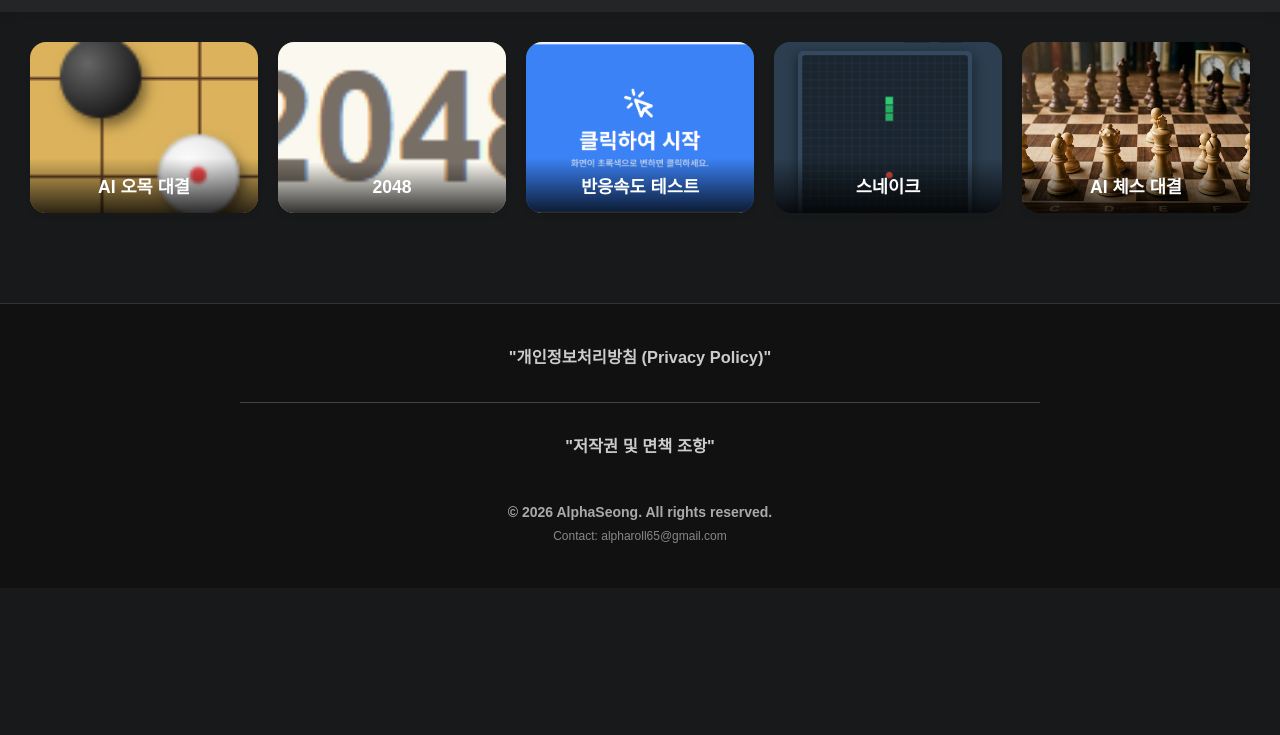
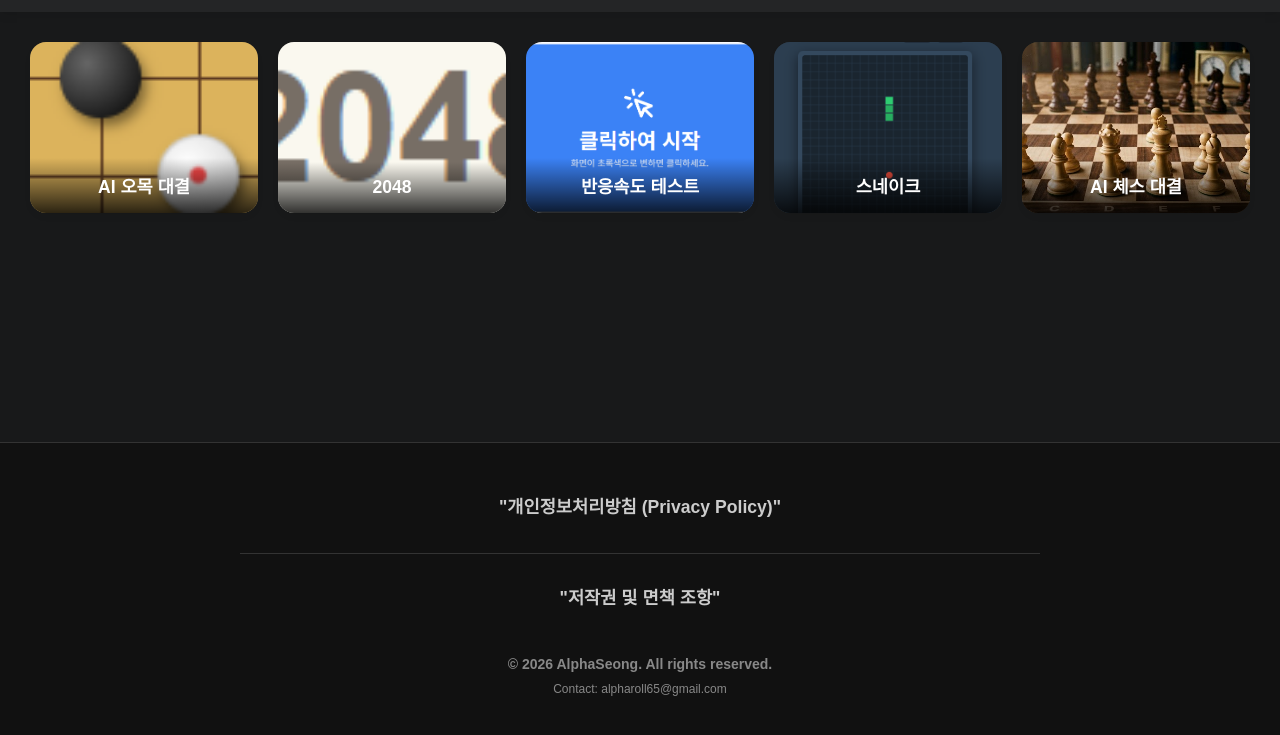
Before and after one commit to GhostSEONG/GhostSEONG, a plain HTML site: page index.html in a window 1280 px wide. Shown: the part 59-794 px from the top of the page. Drawn offline with Linux system fonts and the light colour scheme.

Commit message:
Modify title and enhance footer design
Updated the title and footer styles, and improved comments for clarity.

```diff
--- a/index.html
+++ b/index.html
@@ -3,40 +3,55 @@
 <head>
     <meta charset="UTF-8">
     <meta name="viewport" content="width=device-width, initial-scale=1.0">
-    <script async src="https://pagead2.googlesyndication.com/pagead/js/adsbygoogle.js?client=ca-pub-2608966971494096"
-     crossorigin="anonymous"></script>
-    <title>심심풀이</title>
+    <script async src="https://pagead2.googlesyndication.com/pagead/js/adsbygoogle.js?client=ca-pub-2608966971494096" crossorigin="anonymous"></script>
+    <title>심심풀이 사이트</title>
     <style>
-        /* 다크/라이트 모드 색상 변수 설정 */
+        /* ☀️ 라이트 모드 색상 (기본) */
         :root {
             --bg-color: #f0f2f5;
             --text-color: #1a1a1a;
             --header-bg: #ffffff;
             --card-bg: #ffffff;
             --hover-shadow: rgba(0, 0, 0, 0.15);
+
+            /* 푸터(하단) 라이트 모드 색상 */
+            --footer-bg: #e9ecef;      /* 밝은 회색 배경 */
+            --footer-border: #dee2e6;  /* 밝은 테두리 */
+            --footer-text: #495057;    /* 진한 텍스트 */
+            --footer-link: #212529;    /* 더 진한 링크 텍스트 */
             --transition-speed: 0.3s;
         }
 
-        /* 다크 모드 색상 (기본값으로 세팅) */
+        /* 🌙 다크 모드 색상 */
         [data-theme="dark"] {
             --bg-color: #18191a;
             --text-color: #e4e6eb;
             --header-bg: #242526;
             --card-bg: #242526;
             --hover-shadow: rgba(255, 255, 255, 0.1);
+
+            /* 푸터(하단) 다크 모드 색상 */
+            --footer-bg: #111111;      /* 검은색 배경 */
+            --footer-border: #333333;  /* 어두운 테두리 */
+            --footer-text: #888888;    /* 밝은 회색 텍스트 */
+            --footer-link: #cccccc;    /* 밝은 링크 텍스트 */
         }
 
         * {
             margin: 0;
             padding: 0;
             box-sizing: border-box;
-            transition: background-color var(--transition-speed), color var(--transition-speed);
+            /* 부드러운 색상 전환 애니메이션 */
+            transition: background-color var(--transition-speed), color var(--transition-speed), border-color var(--transition-speed);
         }
 
         body {
             font-family: 'Pretendard', sans-serif;
             background-color: var(--bg-color);
             color: var(--text-color);
+            /* 푸터를 항상 화면 맨 아래로 밀어내기 위한 마법의 코드 */
+            display: flex;
+            flex-direction: column;
             min-height: 100vh;
         }
 
@@ -76,8 +91,10 @@
             color: var(--bg-color);
         }
 
-        /* 메인 게임 그리드 영역 */
+        /* 메인 콘텐츠 영역 */
         main {
+            flex: 1; /* 남은 공간을 모두 차지하여 푸터를 맨 아래로 밉니다 */
+            width: 100%;
             padding: 30px;
             max-width: 1400px;
             margin: 0 auto;
@@ -85,12 +102,11 @@
 
         .game-grid {
             display: grid;
-            /* 화면 크기에 맞춰 자동으로 열 개수 조절 (최소 너비 200px) */
             grid-template-columns: repeat(auto-fill, minmax(200px, 1fr));
             gap: 20px;
         }
 
-        /* 개별 게임 카드 */
+        /* 게임 카드 */
         .game-card {
             display: flex;
             flex-direction: column;
@@ -102,7 +118,7 @@
             box-shadow: 0 4px 6px rgba(0, 0, 0, 0.05);
             transform: translateY(0);
             transition: transform 0.2s, box-shadow 0.2s;
-            aspect-ratio: 4 / 3; /* 카드 비율 고정 */
+            aspect-ratio: 4 / 3;
             position: relative;
         }
 
@@ -111,7 +127,6 @@
             box-shadow: 0 10px 20px var(--hover-shadow);
         }
 
-        /* 썸네일 이미지 */
         .game-card img {
             width: 100%;
             height: 100%;
@@ -123,7 +138,6 @@
             transform: scale(1.05);
         }
 
-        /* 게임 제목 오버레이 */
         .game-info {
             position: absolute;
             bottom: 0;
@@ -135,6 +149,53 @@
             font-weight: bold;
             font-size: 1.1rem;
             text-align: center;
+        }
+
+        /* 💡 수정된 부분: 인라인 스타일 대신 클래스로 푸터 디자인 제어 */
+        .site-footer {
+            background-color: var(--footer-bg);
+            padding: 40px 20px;
+            border-top: 1px solid var(--footer-border);
+            color: var(--footer-text);
+            text-align: center;
+            font-size: 14px;
+            line-height: 1.7;
+        }
+
+        .footer-content {
+            max-width: 800px;
+            margin: 0 auto;
+        }
+
+        .footer-content h3 {
+            margin: 10px 0;
+        }
+
+        .footer-content a {
+            color: var(--footer-link);
+            text-decoration: none;
+            font-size: 1.1rem;
+        }
+
+        .footer-content a:hover {
+            text-decoration: underline;
+        }
+
+        .footer-content hr {
+            border: 0;
+            border-top: 1px solid var(--footer-border);
+            margin: 30px 0;
+        }
+
+        .copyright {
+            margin-top: 40px;
+            font-weight: bold;
+            color: var(--footer-text);
+        }
+
+        .copyright span {
+            font-size: 12px;
+            font-weight: normal;
         }
 
         /* 모바일 대응 */
@@ -159,30 +220,26 @@
     <main>
         <div class="game-grid">
 
-            <!-- 게임 1: 오목 -->
             <a href="오목m.html" class="game-card">
                 <img src="img/오목.png" alt="오목 썸네일">
                 <div class="game-info">AI 오목 대결</div>
             </a>
 
-            <!-- 게임 2: 2048 -->
             <a href="2048.html" class="game-card">
                 <img src="img/2048.png" alt="2048 썸네일">
                 <div class="game-info">2048</div>
             </a>
 
-            <!-- 게임 3: 반응속도 테스트 -->
             <a href="반응속도 테스트.html" class="game-card">
                 <img src="img/반응속도.png" alt="게임 썸네일">
                 <div class="game-info">반응속도 테스트</div>
             </a>
 
-            <!-- 게임 4: 스네이크 -->
             <a href="snake.html" class="game-card">
                 <img src="img/스네이크.png" alt="게임 썸네일">
                 <div class="game-info">스네이크</div>
             </a>
-            <!-- 게임 5: 체스 -->
+
             <a href="chess.html" class="game-card">
                 <img src="img/chess.jpg" alt="체스 썸네일">
                 <div class="game-info">AI 체스 대결</div>
@@ -208,23 +265,19 @@
         }
     </script>
 
-    <!-- 하단 법적 고지 및 개인정보처리방침 -->
-    <footer style="background-color: #111111; padding: 40px 20px; margin-top: 60px; border-top: 1px solid #333333; color: #888888; font-size: 14px; line-height: 1.7; font-family: sans-serif;">
-        <div style="max-width: 800px; margin: 0 auto; text-align: center;">
+    <!-- 💡 수정된 부분: 인라인 스타일(style="...")을 완전히 제거했습니다 -->
+    <footer class="site-footer">
+        <div class="footer-content">
 
-            <!-- 링크 글자색을 어두운 배경에 맞게 #cccccc(밝은 회색)으로 변경 -->
-            <h3><a href="Privacy Policy.html" target="_blank" style="color: #cccccc; text-decoration: none;">"개인정보처리방침 (Privacy Policy)"</a></h3>
+            <h3><a href="Privacy Policy.html" target="_blank">"개인정보처리방침 (Privacy Policy)"</a></h3>
 
-            <!-- 가로줄(hr) 색상도 어두운 테마에 맞춰 #444444로 변경 -->
-            <hr style="border: 0; border-top: 1px solid #444444; margin: 30px 0;">
+            <hr>
 
-            <!-- 링크 글자색을 어두운 배경에 맞게 #cccccc로 변경 -->
-            <h3><a href="Copyright & Disclaimer.html" target="_blank" style="color: #cccccc; text-decoration: none;">"저작권 및 면책 조항"</a></h3>
+            <h3><a href="Copyright & Disclaimer.html" target="_blank">"저작권 및 면책 조항"</a></h3>
 
-            <!-- 하단 카피라이트 글자색을 #aaaaaa로 변경 -->
-            <div style="margin-top: 40px; font-weight: bold; color: #aaaaaa;">
+            <div class="copyright">
                 &copy; 2026 AlphaSeong. All rights reserved.<br>
-                <span style="font-size: 12px; font-weight: normal; color: #888888;">Contact: alpharoll65@gmail.com</span>
+                <span>Contact: alpharoll65@gmail.com</span>
             </div>
 
         </div>
```
